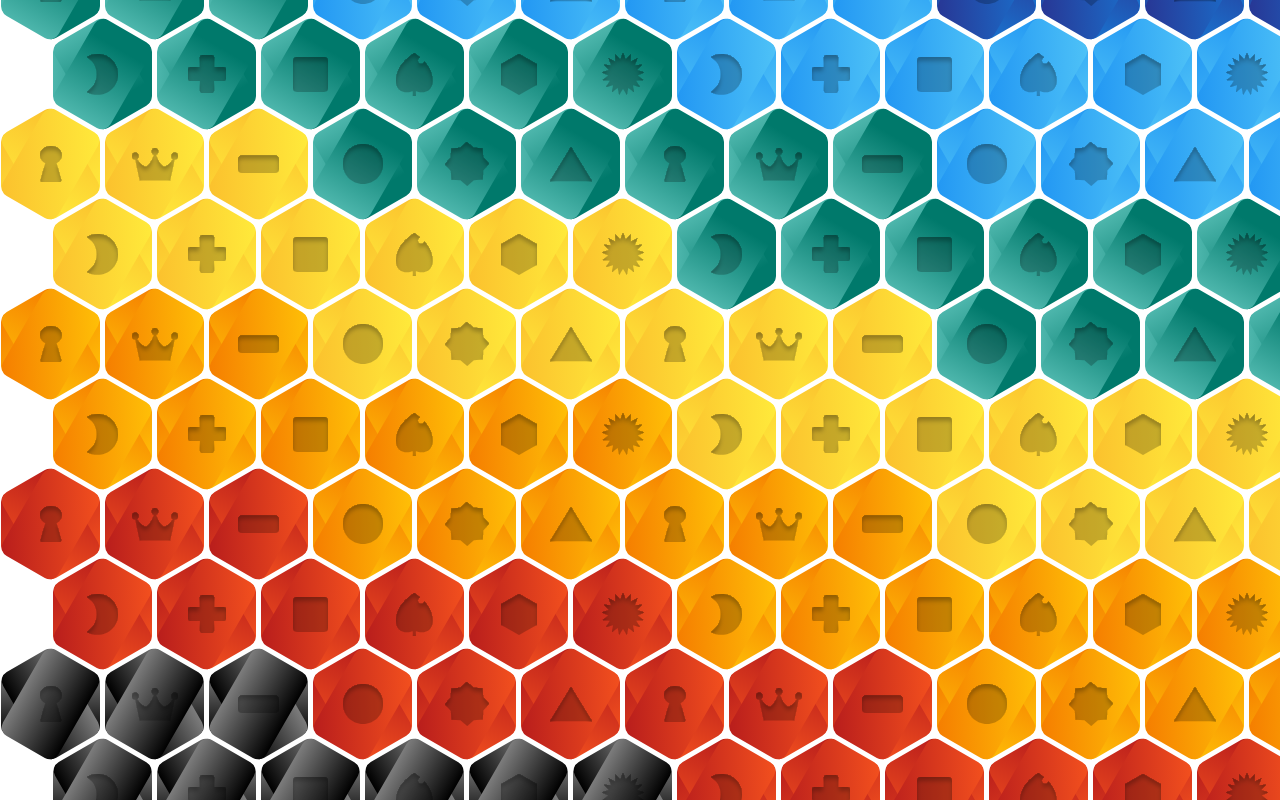
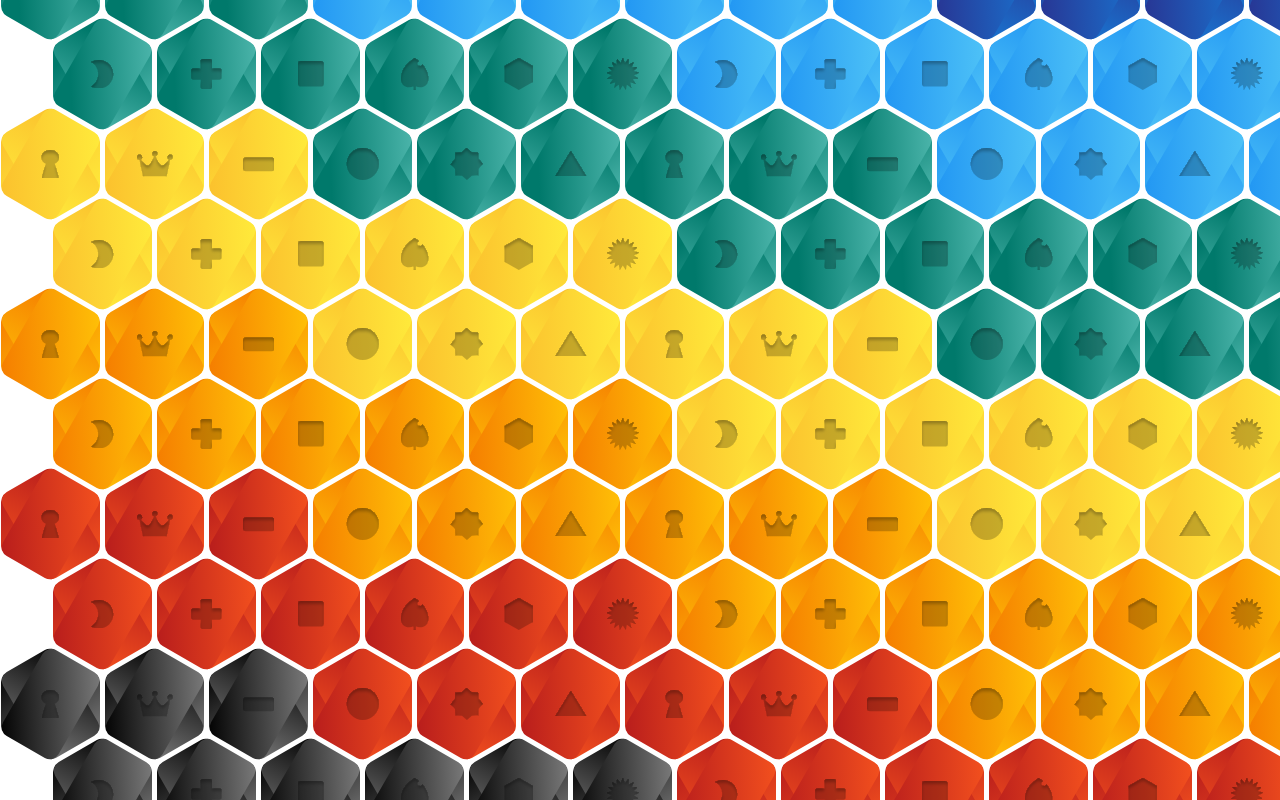
Before and after one commit to brentbrinkley/prismatone, a Svelte app: page / in a window 1280 px wide. Shown: the part 960-1760 px from the top of the page. Built offline with nearby package versions, Linux system fonts and the light colour scheme.

Commit message:
added new svgs and edited styling

```diff
--- a/src/Note.svelte
+++ b/src/Note.svelte
@@ -15,8 +15,8 @@
 <style>
   :global(svg) {
     z-index: 1;
-    /* width: 50%;
-    height: 50%; */
+    width: 50%;
+    height: 50%;
     pointer-events: none;
     /* opacity: 0.7; */
     /* filter: drop-shadow(2px 3px 3px rgba(255, 255, 255, 0.2)); */
@@ -25,7 +25,7 @@
     touch-action: none;
   }
 
-  /* :global(#minus) {
+  :global(#minus) {
     height: 32%;
     width: 32%;
   }
@@ -54,7 +54,7 @@
   :global(#plus) {
     height: 47%;
     width: 47%;
-  } */
+  }
 
   .hex {
     will-change: opacity, transform;
@@ -100,7 +100,7 @@
   }
 
   .black {
-    background: linear-gradient(180deg, #7c7c7c 0%, #000 100%);
+    background: linear-gradient(to top left, #7c7c7c 0%, #000 100%);
     color: #4a4a4a;
   }
   .orange {
@@ -124,7 +124,7 @@
     color: #7127a8;
   }
   .green {
-    background: linear-gradient(90deg, #4db6ac 0%, #00796b 80%);
+    background: linear-gradient(to top left, #4db6ac 0%, #00796b 80%);
     color: #34a297;
   }
   .cyan {
```
